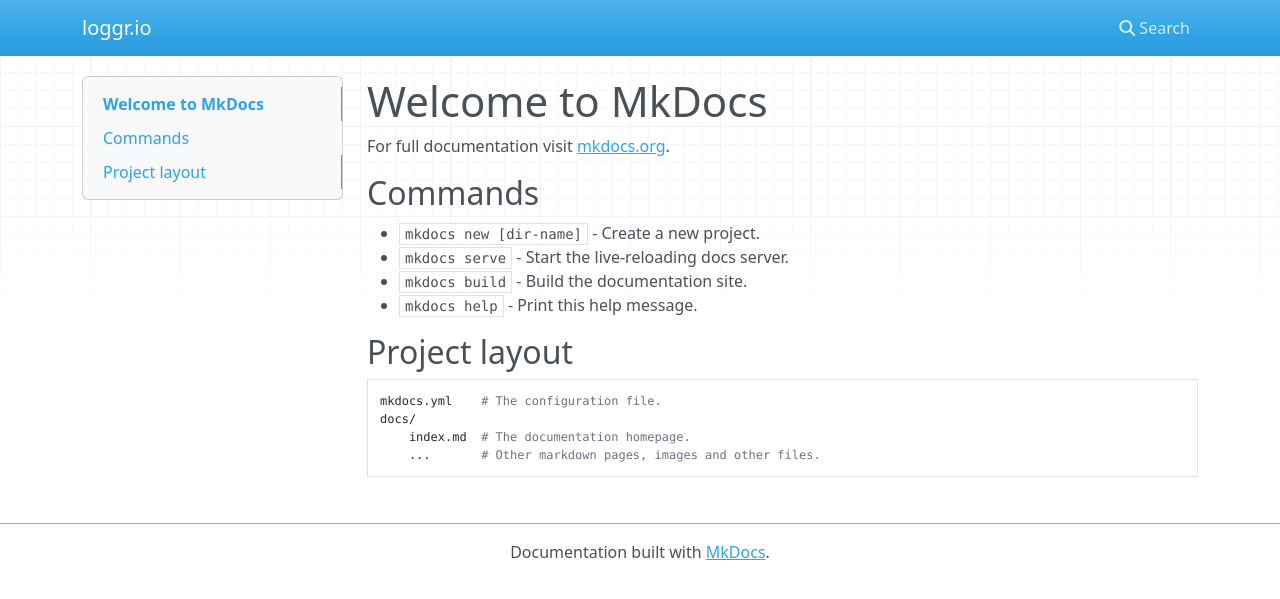
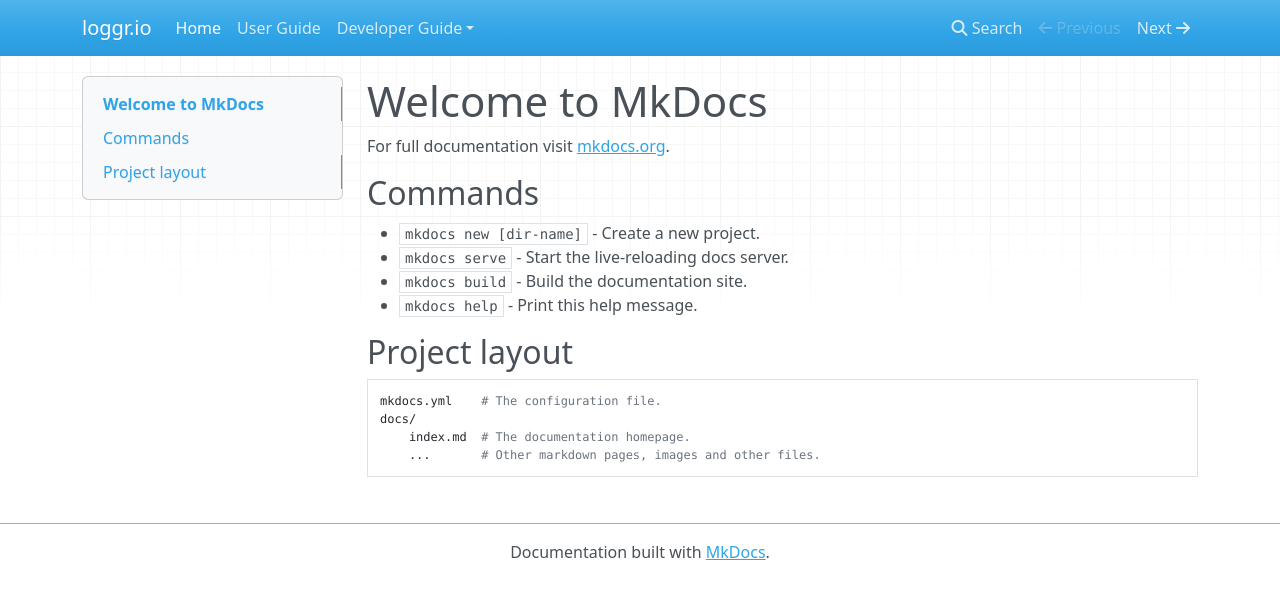
Before and after one commit to loggrio/loggr.io, an MkDocs documentation site: the page built from docs/index.md, in a window 1280 px wide. Shown: the top 599 px of the page. Built offline with MkDocs 1.6.1, drawn with Linux system fonts in a browser that asks for light colours; nearby versions of some CDN libraries; old or Windows-style settings are respelled for this version of MkDocs; part of the change alters nothing that is shown.

Commit message:
docs(all): add folder structure

```diff
--- a/mkdocs.yml
+++ b/mkdocs.yml
@@ -1 +1,7 @@
 site_name: loggr.io
+pages:
+- ['index.md', 'Home']
+- ['user-guide.md', 'User Guide']
+- ['developer-guide/api.md', 'Developer Guide', 'API']
+- ['developer-guide/h5vzr.md', 'Developer Guide', 'H5VZR']
+- ['developer-guide/raspi.md', 'Developer Guide', 'raspi']
```
Also changed, not shown: docs/developer-guide/api.md (added), docs/developer-guide/h5vzr.md (added), docs/developer-guide/raspi.md (added), docs/user-guide.md (added), 1 other file.
